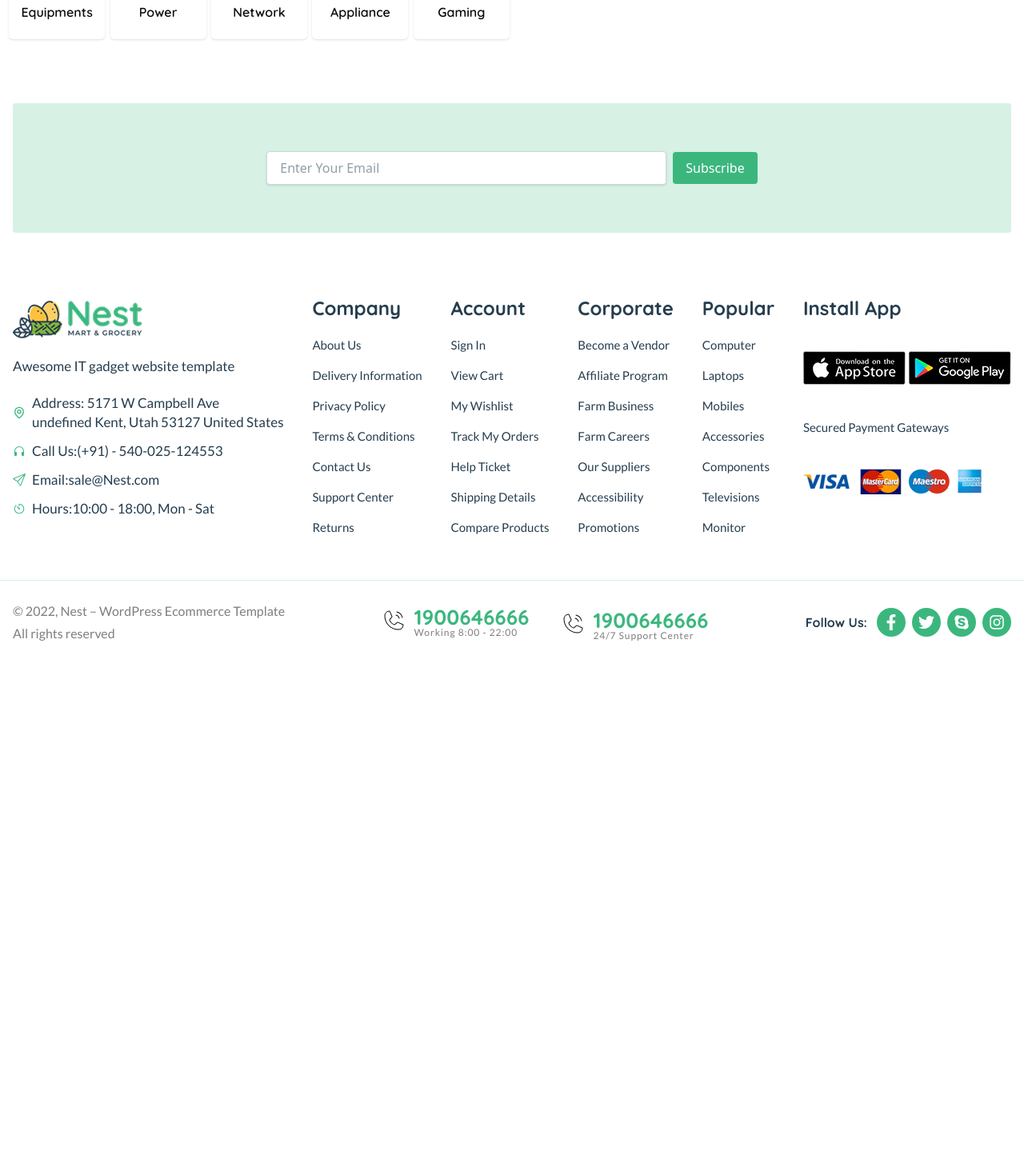
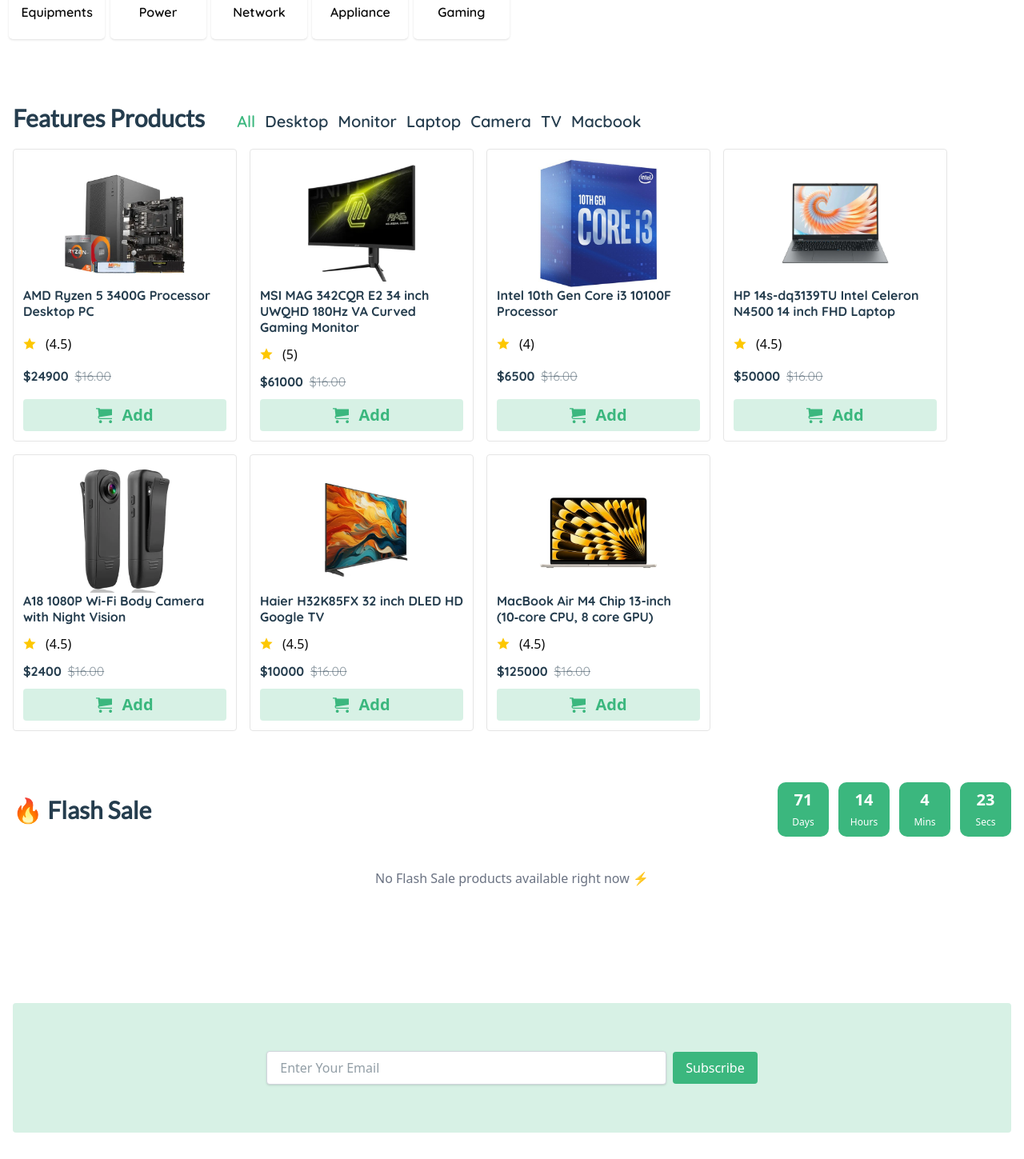
Before and after one commit to Towhid-22/Fashvio, a Next.js app in the folder client/: page / in a window 1280 px wide. Shown: the part 1348-2797 px from the top of the page at 80% size. Before the commit the page ends 2178 px from the top, so only its background shows below. Built offline with nearby package versions, Linux system fonts and the light colour scheme.

Commit message:
some update

```diff
--- a/client/public/index.js
+++ b/client/public/index.js
@@ -402,6 +402,9 @@
     img: "./products/desktop.png",
     price: 24900,
     rating: 4.5,
+    category: "Desktop",
+    isFeatured: true,
+    newArrival: false,
   },
   {
     id: 2,
@@ -409,6 +412,9 @@
     img: "./products/monitor.png",
     price: 61000,
     rating: 5.0,
+    category: "Monitor",
+    isFeatured: true,
+    newArrival: true,
   },
   {
     id: 3,
@@ -416,6 +422,9 @@
     img: "./products/processor.png",
     price: 6500,
     rating: 4.0,
+    category: "Desktop",
+    isFeatured: true,
+    newArrival: false,
   },
   {
     id: 4,
@@ -423,6 +432,9 @@
     img: "./products/laptop.png",
     price: 50000,
     rating: 4.5,
+    category: "Laptop",
+    isFeatured: true,
+    newArrival: true,
   },
   {
     id: 5,
@@ -430,6 +442,9 @@
     img: "./products/camera.png",
     price: 2400,
     rating: 4.5,
+    category: "Camera",
+    isFeatured: true,
+    newArrival: false,
   },
   {
     id: 6,
@@ -437,6 +452,9 @@
     img: "./products/tv.png",
     price: 10000,
     rating: 4.5,
+    category: "TV",
+    isFeatured: true,
+    newArrival: false,
   },
   {
     id: 7,
@@ -444,6 +462,9 @@
     img: "./products/mackbook.png",
     price: 125000,
     rating: 4.5,
+    category: "Macbook",
+    isFeatured: true,
+    newArrival: true,
   },
   {
     id: 8,
@@ -451,6 +472,9 @@
     img: "./products/keyboard.png",
     price: 125000,
     rating: 4.5,
+    category: "Accessories",
+    isFeatured: false,
+    newArrival: false,
   },
   {
     id: 9,
@@ -458,6 +482,9 @@
     img: "./products/tablet.png",
     price: 19800,
     rating: 4.5,
+    category: "Tablet",
+    isFeatured: false,
+    newArrival: false,
   },
   {
     id: 10,
@@ -465,6 +492,9 @@
     img: "./products/ups.png",
     price: 3450,
     rating: 4.5,
+    category: "Power",
+    isFeatured: false,
+    newArrival: false,
   },
 ];
 export {
--- a/client/src/app/page.js
+++ b/client/src/app/page.js
@@ -1,5 +1,8 @@
 import Banner from "@/components/banner/Banner";
 import Category from "@/components/category/Category";
+import FeatureProduct from "@/components/featuresProducts/FeatureProduct";
+import FlashSale from "@/components/featuresProducts/FlashSale";
+import NewArrival from "@/components/newArrival/NewArrival";
 import NewsLetter from "@/components/newsletter/NewsLetter";
 import TimeCounter from "@/components/realTimeCounter/TimeCounter";
 import Service from "@/components/services/Service";
@@ -12,6 +15,9 @@
       <Service />
       <TimeCounter />
       <Category />
+      <FeatureProduct />
+      <NewArrival />
+      <FlashSale />
       <NewsLetter />
     </div>
   );
--- /dev/null
+++ b/client/src/components/featuresProducts/FeatureProduct.jsx
@@ -0,0 +1,114 @@
+"use client";
+import React, { useState } from "react";
+import { RiStarFill } from "react-icons/ri";
+import { ImCart } from "react-icons/im";
+import { FaRegHeart } from "react-icons/fa6";
+import { LuArrowRightLeft } from "react-icons/lu";
+import { MdRemoveRedEye } from "react-icons/md";
+import { products } from "../../../public";
+
+const FeatureProduct = () => {
+  const [menu, setMenu] = useState("All");
+
+  const featureCategory = [
+    "All",
+    ...new Set(
+      products.map((product) => product.isFeatured && product.category)
+    ),
+  ];
+
+  const filterFeaturesProducts =
+    menu === "All"
+      ? products.filter((product) => {
+          return product.isFeatured;
+        })
+      : products.filter((product) => {
+          return product.isFeatured && product.category === menu;
+        });
+  return (
+    <div className="max-w-[1580px] mx-auto px-4 mt-20">
+      <div className="flex items-baseline gap-10 mb-5">
+        <h1 className="font-lato text-3xl font-semibold text-textPrimary">
+          Features Products
+        </h1>
+        <ul className="flex items-center gap-3">
+          {featureCategory.map((category) => (
+            <li
+              onClick={() => setMenu(category)}
+              key={category}
+              className={`font-quicksand text-xl font-semibold cursor-pointer hover:text-primaryColor ${
+                menu === category ? "text-primaryColor" : "text-textPrimary"
+              }`}
+            >
+              {category}
+            </li>
+          ))}
+        </ul>
+      </div>
+      <div>
+        <div className="flex flex-wrap gap-4 justify-center xl:justify-start cursor-pointer">
+          {filterFeaturesProducts.length === 0 ? (
+            <h1 className="font-quicksand text-2xl font-semibold text-textPrimary">
+              No Features product found
+            </h1>
+          ) : (
+            filterFeaturesProducts.map((product) => (
+              <div
+                key={product.id}
+                className="border w-[280px] rounded p-3 flex flex-col justify-between gap-3 group relative"
+              >
+                <div className="">
+                  <div className="w-full flex items-center justify-center">
+                    <img
+                      src={product.img}
+                      alt={product.title}
+                      className="w-40"
+                    />
+                  </div>
+                  <p className="font-quicksand font-bold leading-5 text-textPrimary">
+                    {product.title}
+                  </p>
+                </div>
+                <div className="flex items-center gap-3">
+                  <RiStarFill className="text-yellow-400" />
+                  <span>({product.rating})</span>
+                </div>
+                <div className="font-quicksand font-bold leading-5 text-textPrimary flex items-center gap-2">
+                  <p>${product.price}</p>
+                  <del className="font-normal text-textPrimary/50">$16.00</del>
+                </div>
+                <div className="w-full">
+                  <button className="text-primaryColor w-full bg-primaryColor/20 flex items-center justify-center text-xl py-1.5 px-2 font-bold cursor-pointer rounded gap-3">
+                    <ImCart /> Add
+                  </button>
+                </div>
+                <ul className="absolute top-1 right-1 hidden items-center gap-1 group-hover:flex group-hover:flex-col group-hover:gap-1">
+                  <li
+                    title="Add to Compare"
+                    className="border size-9 rounded-full flex items-center justify-center hover:bg-primaryColor text-textPrimary hover:text-white font-bold transition-all duration-300 cursor-pointer"
+                  >
+                    <LuArrowRightLeft />
+                  </li>
+                  <li
+                    title="Add to Favorite"
+                    className="border size-9 rounded-full flex items-center justify-center hover:bg-primaryColor text-textPrimary hover:text-white font-bold transition-all duration-300 cursor-pointer"
+                  >
+                    <FaRegHeart />
+                  </li>
+                  <li
+                    title="Quick View"
+                    className="border size-9 rounded-full flex items-center justify-center hover:bg-primaryColor text-textPrimary hover:text-white font-bold transition-all duration-300 cursor-pointer"
+                  >
+                    <MdRemoveRedEye />
+                  </li>
+                </ul>
+              </div>
+            ))
+          )}
+        </div>
+      </div>
+    </div>
+  );
+};
+
+export default FeatureProduct;
--- /dev/null
+++ b/client/src/components/featuresProducts/FlashSale.jsx
@@ -0,0 +1,118 @@
+"use client";
+import React, { useEffect, useState } from "react";
+import { ImCart } from "react-icons/im";
+import { RiStarFill } from "react-icons/ri";
+import { products } from "../../../public"; // তোমার products ডাটা import করো
+
+const FlashSale = () => {
+  // 🎯 Target date for sale end
+  const targetDate = new Date("2025-12-31T23:59:59");
+
+  const [timeLeft, setTimeLeft] = useState({
+    days: 0,
+    hours: 0,
+    minutes: 0,
+    seconds: 0,
+  });
+
+  // 🕒 Timer Calculation
+  useEffect(() => {
+    const timer = setInterval(() => {
+      const now = new Date();
+      const difference = targetDate - now;
+
+      if (difference <= 0) {
+        clearInterval(timer);
+      } else {
+        const days = Math.floor(difference / (1000 * 60 * 60 * 24));
+        const hours = Math.floor((difference / (1000 * 60 * 60)) % 24);
+        const minutes = Math.floor((difference / (1000 * 60)) % 60);
+        const seconds = Math.floor((difference / 1000) % 60);
+        setTimeLeft({ days, hours, minutes, seconds });
+      }
+    }, 1000);
+
+    return () => clearInterval(timer);
+  }, []);
+
+  // 🔥 Filter only Flash Sale products
+  const flashSaleProducts = products.filter(
+    (product) => product.isFlashSale === true
+  );
+
+  return (
+    <section className="max-w-[1580px] mx-auto px-4 py-16">
+      {/* Header */}
+      <div className="flex flex-col md:flex-row items-center justify-between mb-10">
+        <h2 className="text-3xl font-bold font-lato text-textPrimary">
+          🔥 Flash Sale
+        </h2>
+        {/* Countdown */}
+        <div className="flex items-center gap-3 mt-4 md:mt-0">
+          {["Days", "Hours", "Mins", "Secs"].map((label, i) => {
+            const value = [
+              timeLeft.days,
+              timeLeft.hours,
+              timeLeft.minutes,
+              timeLeft.seconds,
+            ][i];
+            return (
+              <div
+                key={label}
+                className="bg-primaryColor text-white rounded-lg p-2 text-center w-16"
+              >
+                <p className="text-xl font-bold">{value}</p>
+                <span className="text-xs">{label}</span>
+              </div>
+            );
+          })}
+        </div>
+      </div>
+
+      {/* Products */}
+      <div className="grid sm:grid-cols-2 md:grid-cols-3 lg:grid-cols-4 gap-6">
+        {flashSaleProducts.length > 0 ? (
+          flashSaleProducts.map((product) => (
+            <div
+              key={product.id}
+              className="border rounded-xl p-4 flex flex-col gap-3 hover:shadow-lg transition-all duration-300"
+            >
+              <div className="relative">
+                <img
+                  src={product.img}
+                  alt={product.title}
+                  className="w-full h-48 object-contain"
+                />
+                <span className="absolute top-2 left-2 bg-red-500 text-white text-xs font-bold px-2 py-1 rounded">
+                  -{product.discount || 30}%
+                </span>
+              </div>
+              <p className="font-quicksand font-semibold text-textPrimary line-clamp-1">
+                {product.title}
+              </p>
+              <div className="flex items-center gap-2">
+                <RiStarFill className="text-yellow-400" />
+                <span className="text-sm">({product.rating})</span>
+              </div>
+              <div className="flex items-center gap-2">
+                <p className="text-lg font-bold text-primaryColor">
+                  ${product.price}
+                </p>
+                <del className="text-textPrimary/50">${product.oldPrice}</del>
+              </div>
+              <button className="mt-auto bg-primaryColor/20 hover:bg-primaryColor hover:text-white transition-all text-primaryColor font-bold py-2 rounded flex items-center justify-center gap-2">
+                <ImCart /> Add to Cart
+              </button>
+            </div>
+          ))
+        ) : (
+          <p className="text-center col-span-full text-gray-500">
+            No Flash Sale products available right now ⚡
+          </p>
+        )}
+      </div>
+    </section>
+  );
+};
+
+export default FlashSale;
--- /dev/null
+++ b/client/src/components/newArrival/NewArrival.jsx
@@ -0,0 +1,12 @@
+"use client";
+import React from "react";
+const NewArrival = () => {
+
+  return (
+    <div className="max-w-[1580px] mx-auto px-4">
+
+    </div>
+  );
+};
+
+export default NewArrival;
```
Also changed, not shown: client/public/others/newarrival.png (added).
